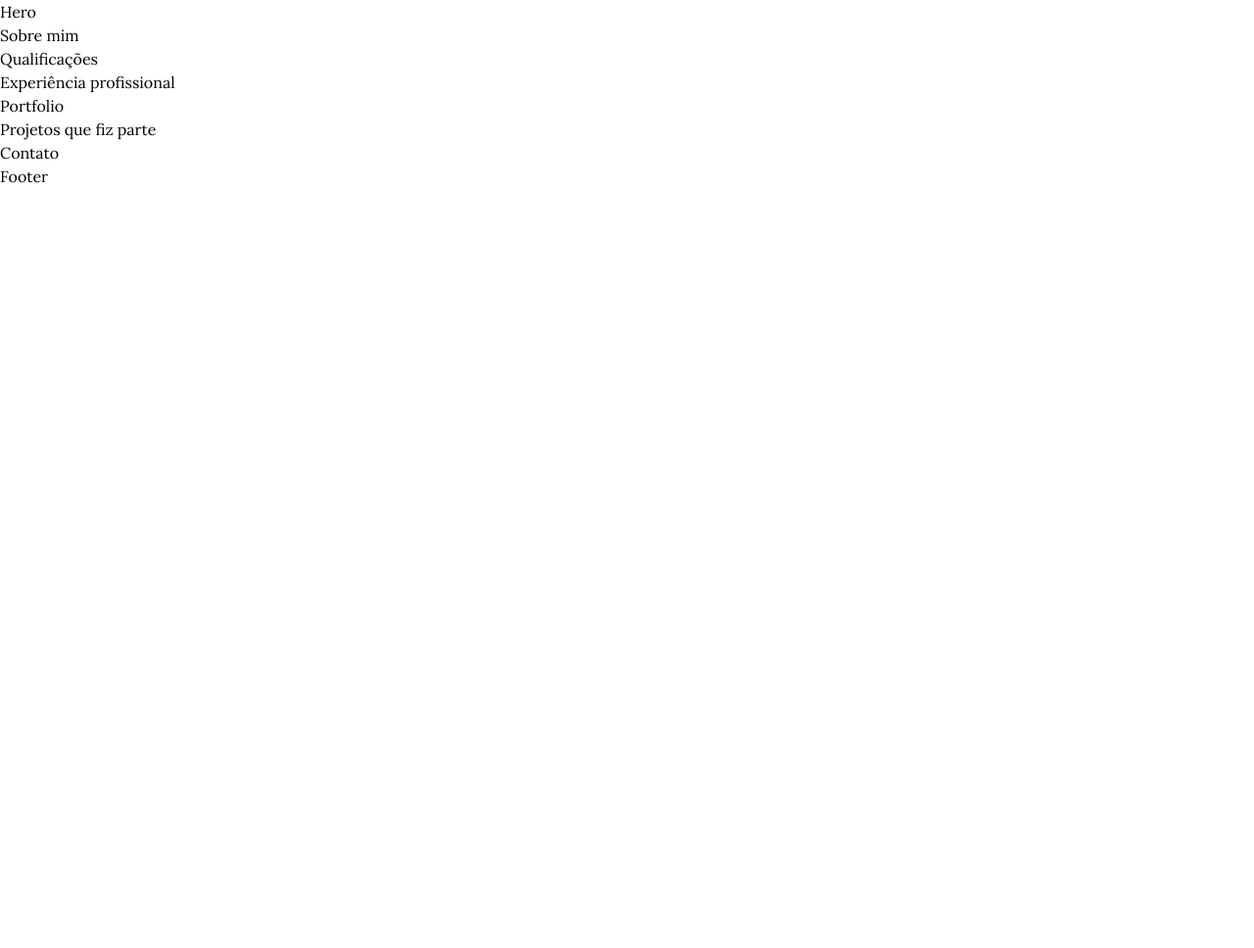
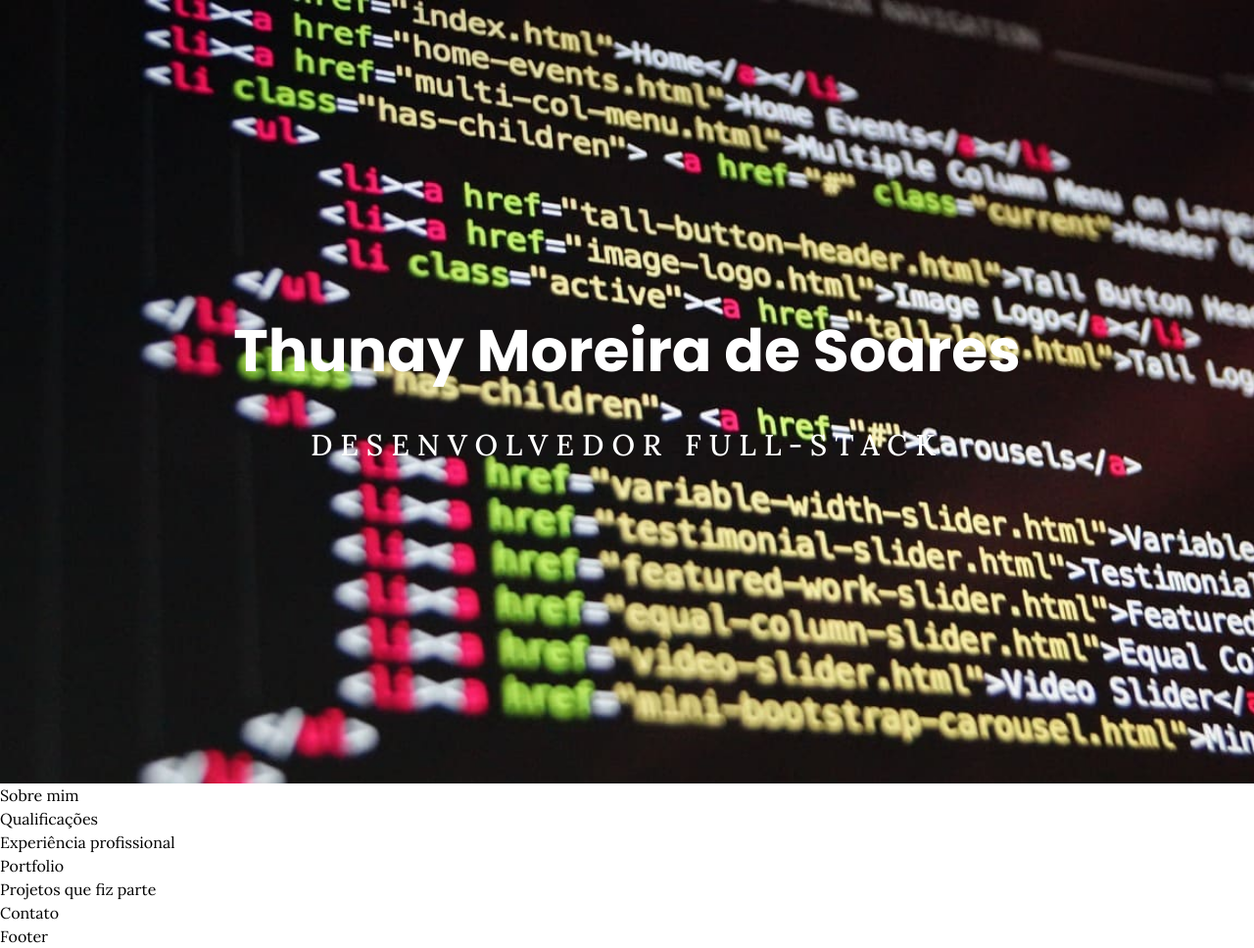
Before and after one commit to thy8000/thunaymoreiradesoares2, a website: page index.html in a window 1280 px wide. Shown: the whole page at 98% size. Before the commit the page ends 800 px from the top, so only its background shows below. Drawn offline with Linux system fonts and the light colour scheme.

Commit message:
💄 ✨ Hero

```diff
--- a/assets/css/_index.css
+++ b/assets/css/_index.css
@@ -1,2 +1,4 @@
 @import url("standarts/tailwind.css");
 @import url('standarts/fonts.css');
+
+@import url('components/top-hero.css');
--- /dev/null
+++ b/assets/css/components/top-hero.css
@@ -0,0 +1,3 @@
+.top-hero {
+    background-image: url("../../assets/images/top-hero-image.jpg");
+}
--- a/index.html
+++ b/index.html
@@ -5,24 +5,27 @@
     <meta name="viewport" content="width=device-width, initial-scale=1.0" />
     <title>Thunay Moreira de Soares - Desenvolvedor Fullstack</title>
 
-    <link href="./assets/css/all.css" rel="stylesheet">
+    <link href="./assets/css/all.css" rel="stylesheet" />
   </head>
 
   <body>
     <!--
     <header>
         -->
-      <!-- TODO: HEADER (https://app.clickup.com/t/8687150p8) -->
-      <!--
+    <!-- TODO: HEADER (https://app.clickup.com/t/8687150p8) -->
+    <!--
       <h1>Header</h1>
 
     </header>
   -->
 
     <main>
-      <section>
-        <!-- TODO: HERO (https://app.clickup.com/t/8687150rk) -->
-        <h1>Hero</h1>
+      <section class="top-hero w-full h-screen bg-no-repeat bg-cover">
+        <div class="flex flex-col items-center justify-center gap-12 w-full h-full">
+          <h2 class="text-6xl font-poppins font-bold text-white">Thunay Moreira de Soares</h2>
+
+          <h3 class="text-3xl font-medium tracking-[0.5rem] uppercase text-white">Desenvolvedor Full-Stack</h3>
+        </div>
       </section>
 
       <section>
--- a/tailwind.config.js
+++ b/tailwind.config.js
@@ -6,6 +6,7 @@ module.exports = {
   theme: {
     colors: {
       black: colors.black,
+      white: colors.white,
     },
   },
   plugins: [],
```
Also changed, not shown: assets/css/all.css, assets/images/top-hero-image.jpg (added).
